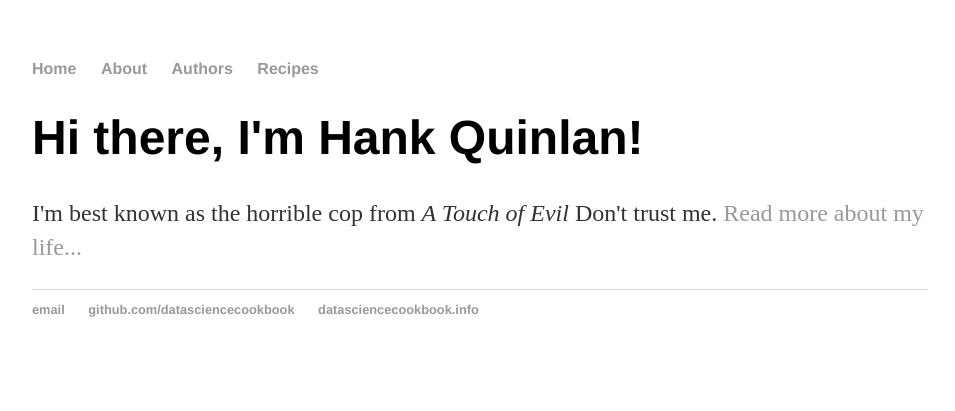
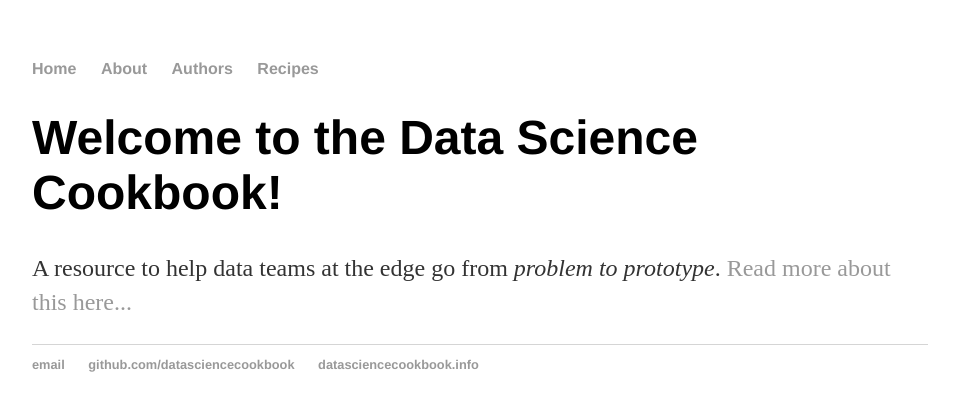
Before and after one commit to datasciencecookbook/datasciencecookbook.github.io, a Jekyll site: the page built from index.html, in a window 1280 px wide. Shown: the top 411 px of the page, without its empty margins (160-1115 px from the left). Built offline with Jekyll 4.4.1, drawn with Linux system fonts in a browser that asks for light colours.

Commit message:
Update index.html

```diff
--- a/index.html
+++ b/index.html
@@ -3,6 +3,6 @@ layout: default
 title: Data Science Cookbook Main Page
 ---
 <div class="blurb">
-	<h1>Hi there, I'm Hank Quinlan!</h1>
-	<p>I'm best known as the horrible cop from <em>A Touch of Evil</em> Don't trust me. <a href="/about">Read more about my life...</a></p>
+	<h1>Welcome to the Data Science Cookbook!</h1>
+	<p>A resource to help data teams at the edge go from <em>problem to prototype</em>. <a href="/about">Read more about this here...</a></p>
 </div><!-- /.blurb -->
```
